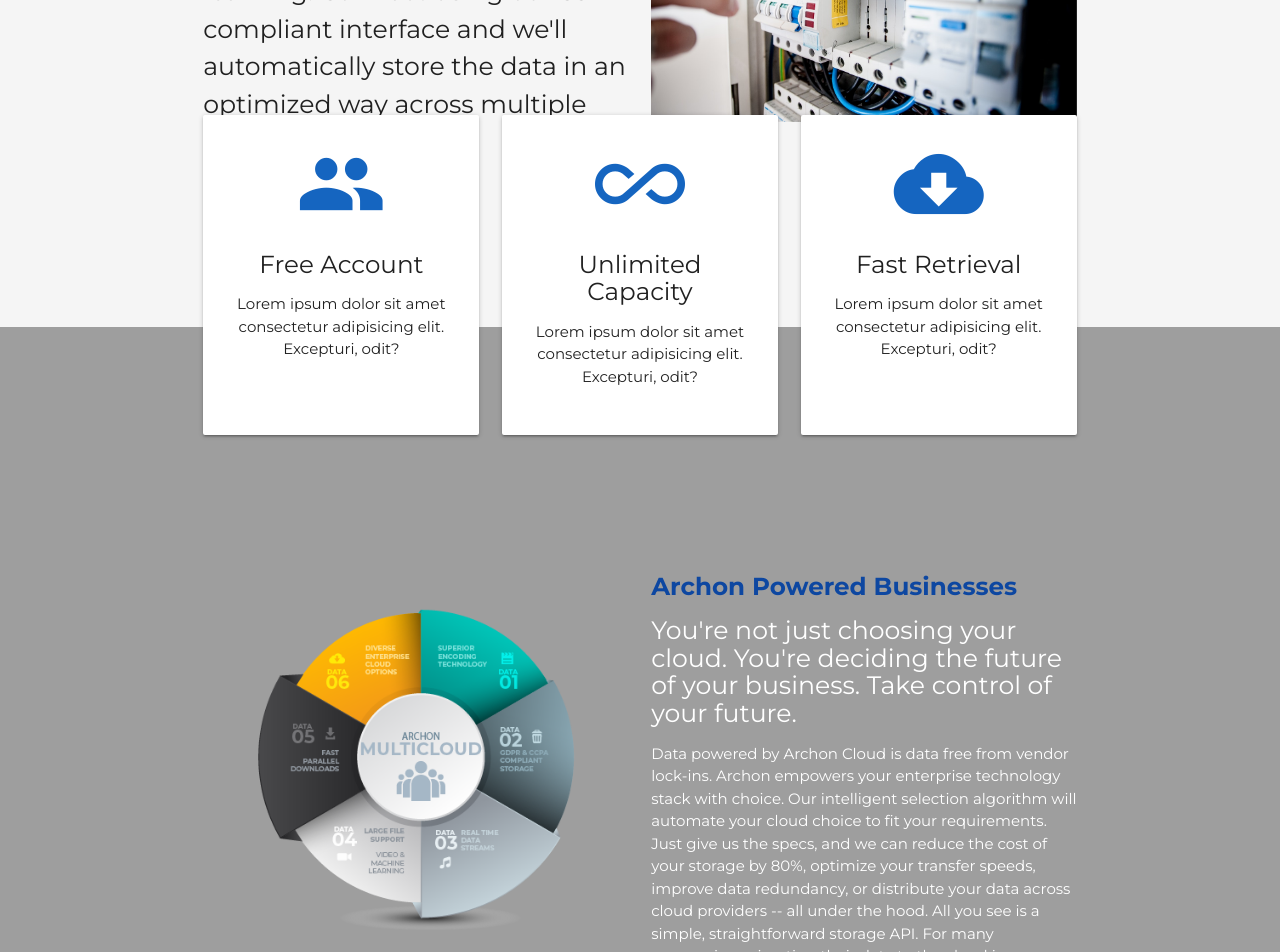
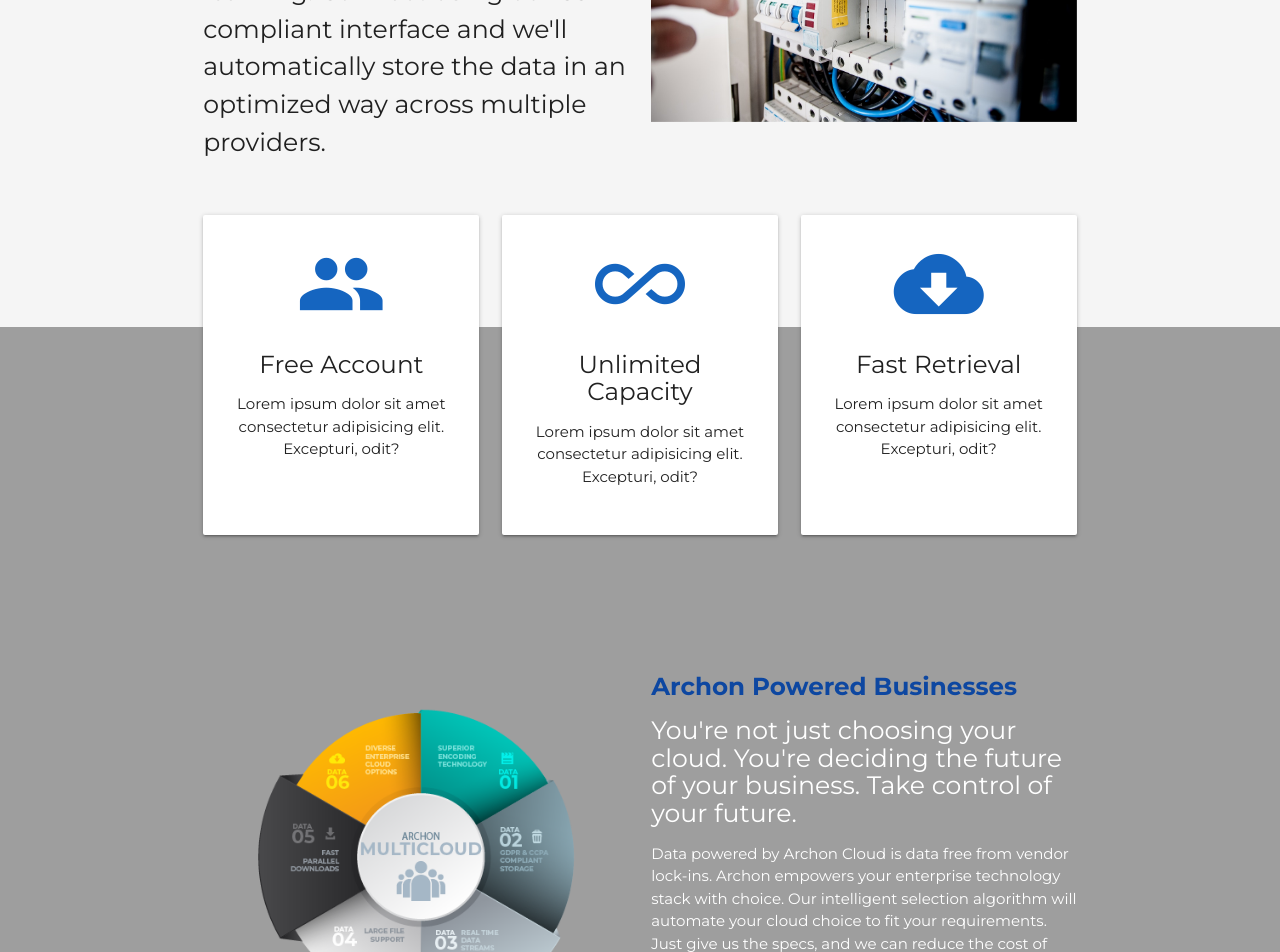
Before and after one commit to samsuh/auth-app-react-client, a React (Create React App) app: page / in a window 1280 px wide. Shown: the part 1220-2172 px from the top of the page. Built offline with nearby package versions, Linux system fonts and the light colour scheme.

Commit message:
formatting tweaks on laptop screen

```diff
--- a/src/styles/main.css
+++ b/src/styles/main.css
@@ -79,8 +79,8 @@ main {
 }
 .section-tiers {
   position: relative;
-  margin-top: -300px;
-  margin-bottom: -100px;
+  margin-top: -200px;
+  margin-bottom: -200px;
   height: 400px;
   z-index: +1;
 }
@@ -92,7 +92,7 @@ main {
 .section-devs {
 }
 #dev-content {
-  padding-top: 150px;
+  padding-top: 250px;
 }
 
 .section-contact span {
```
Also changed, not shown: 1 other file (tests, documents, lock files or other folders).
